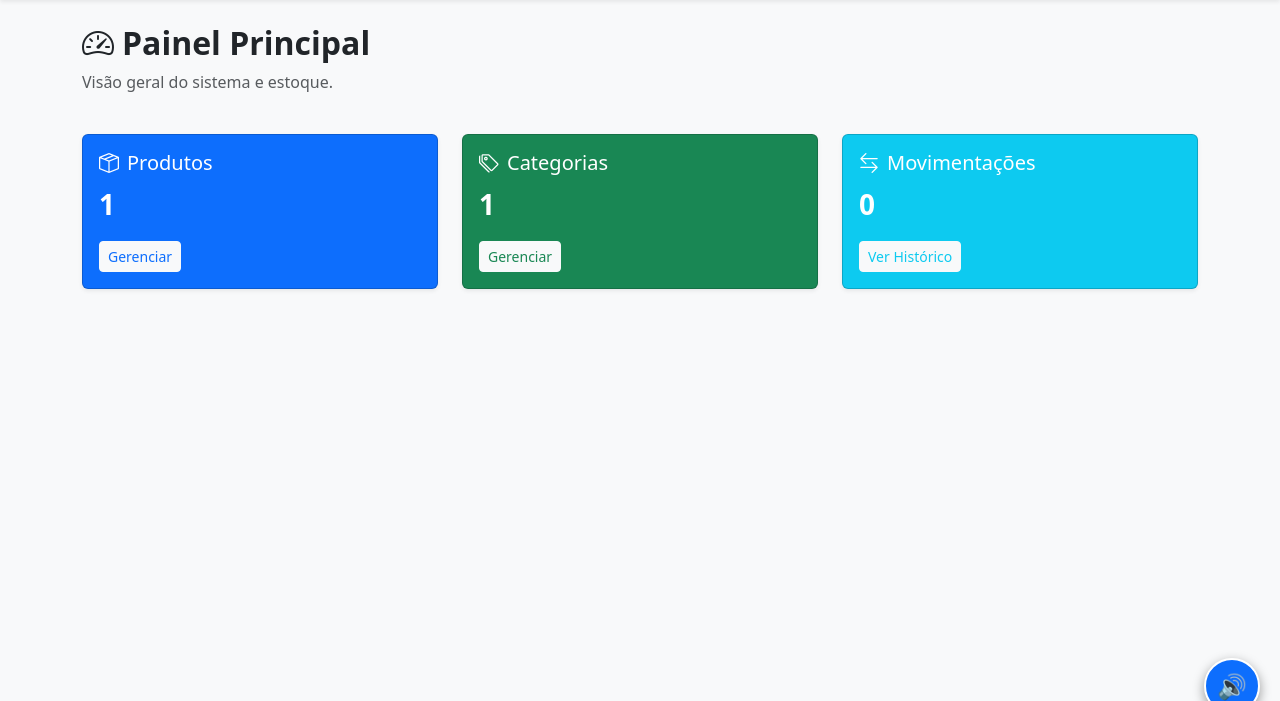
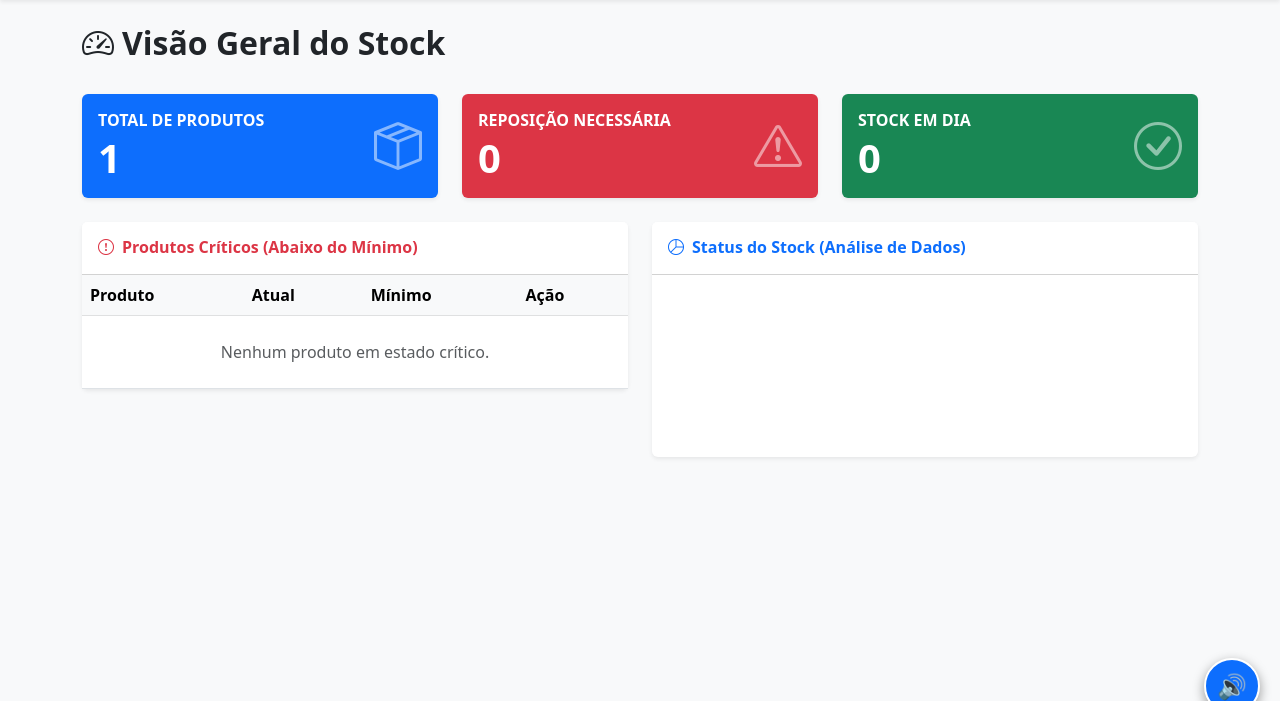
Before and after one commit to Hagane-no/Projeto-integrador-II, a Django app: page / in a window 1280 px wide. Shown: the part 56-757 px from the top of the page. Run offline with Django 5.2, Linux system fonts and the light colour scheme; a user stored in the database is signed in; data comes from the database, SQL or seed files in the repository; a map, chart or similar area stays blank.

Commit message:
Update dashboard.html

```diff
--- a/templates/dashboard.html
+++ b/templates/dashboard.html
@@ -4,39 +4,104 @@
 {% block title %}Dashboard - Confiro Já{% endblock %}
 
 {% block content %}
-<div class="row mb-4">
-    <div class="col">
-        <h2 class="fw-bold"><i class="bi bi-speedometer2 me-2"></i>Painel Principal</h2>
-        <p class="text-muted">Visão geral do sistema e estoque.</p>
+<div class="d-flex justify-content-between align-items-center mb-4">
+    <div>
+        <h2 class="fw-bold"><i class="bi bi-speedometer2 me-2"></i>Visão Geral do Stock</h2>
+    </div>
+</div>
+
+<div class="row g-4 mb-4">
+    <!-- Card: Total de Produtos -->
+    <div class="col-md-4">
+        <div class="card bg-primary text-white shadow-sm border-0 h-100">
+            <div class="card-body d-flex justify-content-between align-items-center">
+                <div>
+                    <h6 class="text-uppercase fw-bold mb-1">Total de Produtos</h6>
+                    <h2 class="display-6 fw-bold mb-0">{{ total_produtos|default:"0" }}</h2>
+                </div>
+                <i class="bi bi-box-seam" style="font-size: 3rem; opacity: 0.5;"></i>
+            </div>
+        </div>
+    </div>
+
+    <!-- Card: Reposição Necessária -->
+    <div class="col-md-4">
+        <div class="card bg-danger text-white shadow-sm border-0 h-100">
+            <div class="card-body d-flex justify-content-between align-items-center">
+                <div>
+                    <h6 class="text-uppercase fw-bold mb-1">Reposição Necessária</h6>
+                    <h2 class="display-6 fw-bold mb-0">{{ reposicao_necessaria|default:"0" }}</h2>
+                </div>
+                <i class="bi bi-exclamation-triangle" style="font-size: 3rem; opacity: 0.5;"></i>
+            </div>
+        </div>
+    </div>
+
+    <!-- Card: Stock em Dia -->
+    <div class="col-md-4">
+        <div class="card bg-success text-white shadow-sm border-0 h-100">
+            <div class="card-body d-flex justify-content-between align-items-center">
+                <div>
+                    <h6 class="text-uppercase fw-bold mb-1">Stock em Dia</h6>
+                    <h2 class="display-6 fw-bold mb-0">{{ stock_em_dia|default:"0" }}</h2>
+                </div>
+                <i class="bi bi-check-circle" style="font-size: 3rem; opacity: 0.5;"></i>
+            </div>
+        </div>
     </div>
 </div>
 
 <div class="row g-4">
-    <!-- Cards de Resumo -->
-    <div class="col-md-4">
-        <div class="card bg-primary text-white shadow-sm">
-            <div class="card-body">
-                <h5 class="card-title"><i class="bi bi-box-seam me-2"></i>Produtos</h5>
-                <p class="card-text fs-3 fw-bold">{{ total_produtos|default:"0" }}</p>
-                <a href="{% url 'gerenciar_produtos' %}" class="btn btn-light btn-sm text-primary">Gerenciar</a>
+    <!-- Produtos Críticos (Abaixo do Mínimo) -->
+    <div class="col-lg-6">
+        <div class="card shadow-sm border-0">
+            <div class="card-header bg-white py-3">
+                <h6 class="m-0 fw-bold text-danger"><i class="bi bi-exclamation-circle me-2"></i>Produtos Críticos (Abaixo do Mínimo)</h6>
+            </div>
+            <div class="card-body p-0">
+                <div class="table-responsive">
+                    <table class="table table-hover align-middle mb-0">
+                        <thead class="table-light">
+                            <tr>
+                                <th>Produto</th>
+                                <th>Atual</th>
+                                <th>Mínimo</th>
+                                <th>Ação</th>
+                            </tr>
+                        </thead>
+                        <tbody>
+                            {% for produto in produtos_criticos %}
+                                <tr>
+                                    <td class="fw-bold">{{ produto.nome }}</td>
+                                    <td><span class="badge bg-danger">{{ produto.quantidade }} Unidade(s)</span></td>
+                                    <td>{{ produto.quantidade_minima|default:"20" }}</td>
+                                    <td>
+                                        <a href="{% url 'reposicao' %}" class="btn btn-outline-primary btn-sm">
+                                            <i class="bi bi-arrow-up-circle me-1"></i>Repor
+                                        </a>
+                                    </td>
+                                </tr>
+                            {% empty %}
+                                <tr>
+                                    <td colspan="4" class="text-center py-4 text-muted">Nenhum produto em estado crítico.</td>
+                                </tr>
+                            {% endfor %}
+                        </tbody>
+                    </table>
+                </div>
             </div>
         </div>
     </div>
-    <div class="col-md-4">
-        <div class="card bg-success text-white shadow-sm">
-            <div class="card-body">
-                <h5 class="card-title"><i class="bi bi-tags me-2"></i>Categorias</h5>
-                <p class="card-text fs-3 fw-bold">{{ total_categorias|default:"0" }}</p>
-                <a href="{% url 'gerenciar_categorias' %}" class="btn btn-light btn-sm text-success">Gerenciar</a>
+
+    <!-- Espaço para o Gráfico (se houver) -->
+    <div class="col-lg-6">
+        <div class="card shadow-sm border-0 h-100">
+            <div class="card-header bg-white py-3">
+                <h6 class="m-0 fw-bold text-primary"><i class="bi bi-pie-chart me-2"></i>Status do Stock (Análise de Dados)</h6>
             </div>
-        </div>
-    </div>
-    <div class="col-md-4">
-        <div class="card bg-info text-white shadow-sm">
-            <div class="card-body">
-                <h5 class="card-title"><i class="bi bi-arrow-left-right me-2"></i>Movimentações</h5>
-                <p class="card-text fs-3 fw-bold">{{ total_movimentacoes|default:"0" }}</p>
-                <a href="{% url 'historico' %}" class="btn btn-light btn-sm text-info">Ver Histórico</a>
+            <div class="card-body d-flex justify-content-center align-items-center">
+                <!-- Se tiver um gráfico configurado via Chart.js, ele deve entrar aqui -->
+                <canvas id="meuGrafico"></canvas>
             </div>
         </div>
     </div>
```
